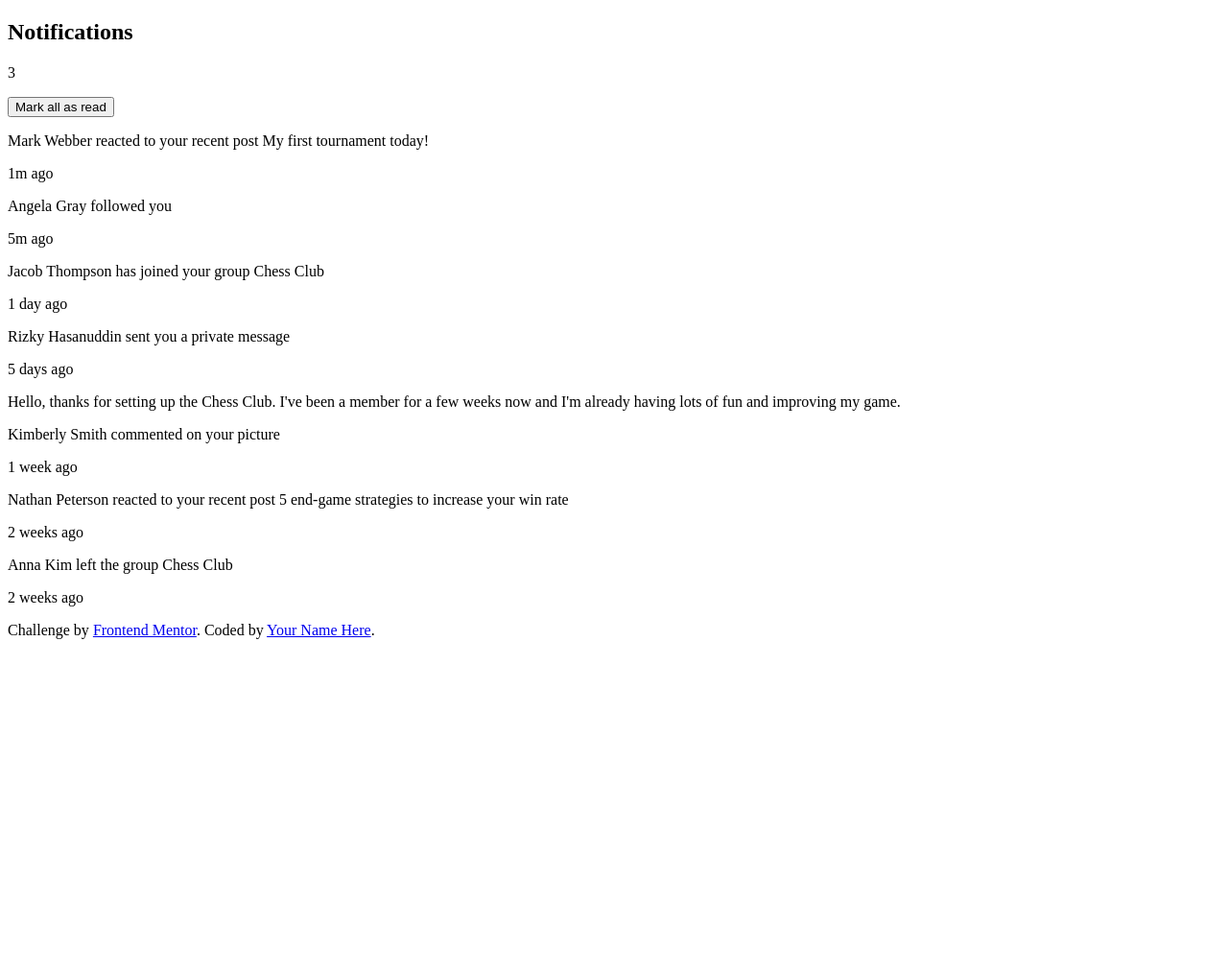
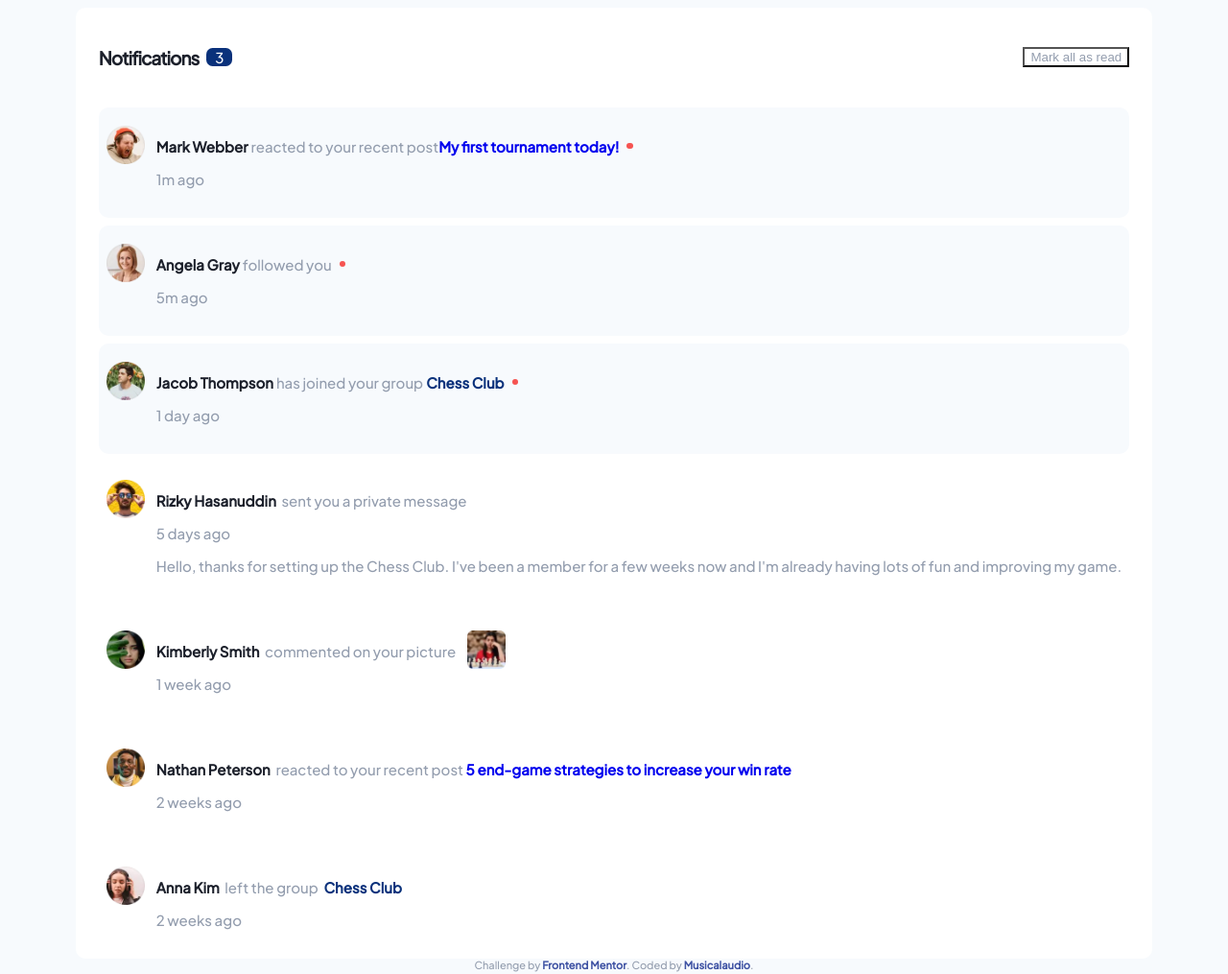
Before and after one commit to Musicalaudio/Notfications-page-hub, a plain HTML site: page index.html in a window 1280 px wide. Shown: the whole page at 96% size. Before the commit the page ends 800 px from the top, so only its background shows below. Drawn offline with Linux system fonts and the light colour scheme.

Commit message:
added javascript and css for notification toggling

```diff
--- a/index.html
+++ b/index.html
@@ -4,48 +4,78 @@
   <meta charset="UTF-8">
   <meta name="viewport" content="width=device-width, initial-scale=1.0"> <!-- displays site properly based on user's device -->
   <link rel="icon" type="image/png" sizes="32x32" href="./assets/images/favicon-32x32.png">
+  <!-- css reset -->
+  <link rel="stylesheet" href="./styles/reset.css">
+  <!-- css global stylsheet -->
+  <link rel="stylesheet" href="./styles/style.css">
   <title>Frontend Mentor | Notifications page</title>
+  <!-- JavaScript linked below-->
+  <script src="./main.js" defer></script>
 </head>
-<body>
-  <section class="notifications">
-    <h1>Notifications</h1>
-    <p aria-label="The number of noticiations">3</p>
-    <button>Mark all as read</button>
-    <div>
-      <p><a>Mark Webber</a> reacted to your recent post <a>My first tournament today!</a></p>
-      <p>1m ago</p>
+<body class="grid">
+  <section class="[ notifs ] [ wrapper flow ]">
+    <div class="[ notifs__header ] [ flex ]">
+      <h1>Notifications</h1>
+      <p class="notifs__total" aria-label="The number of notifications">3</p>
+      <button type="button" class="notifs__mark-all">Mark all as read</button>
     </div>
-    <div>
-      <p><a>Angela Gray</a> followed you</p>
-      <p>5m ago</p>
-    </div>
-    <div>
-      <p><a>Jacob Thompson</a> has joined your group Chess Club</p>
-      <p>1 day ago</p>
-    </div>
-    <div>
-      <p><a>Rizky Hasanuddin</a> sent you a private message<p>
-      <p>5 days ago</p>
-      <div>Hello, thanks for setting up the Chess Club. I've been a member for a few weeks now and
-        I'm already having lots of fun and improving my game.
+    <div class="[ notification ] [ flex ]" data-read=false>
+      <img src="./assets/images/avatar-mark-webber.webp" alt="Mark Webber's profile image">
+      <div class="notification__text">
+        <p><a href="#" data-link="user">Mark Webber</a> reacted to your recent post <a href="#">My first tournament today!</a></p>
+        <p class="date">1m ago</p>
       </div>
     </div>
-    <div>
-      <p><a>Kimberly Smith</a> commented on your picture</p>
-      <p>1 week ago</p>
+    <div class="[ notification ] [ flex ]" data-read=false>
+      <img src="./assets/images/avatar-angela-gray.webp" alt="Angela Gray's profile image">
+      <div class="notification__text">
+        <p><a href="#" data-link="user">Angela Gray</a> followed you</p>
+        <p class="date">5m ago</p>
+      </div>
     </div>
-    <div>
-      <p><a>Nathan Peterson</a> reacted to your recent post 5 end-game strategies to increase your win rate</p>
-      <p>2 weeks ago</p>
+    <div class="[ notification ] [ flex ]" data-read=false>
+      <img src="./assets/images/avatar-jacob-thompson.webp" alt="Jacob Thompson's profile image">
+      <div class="notification__text">
+        <p><a href="#" data-link="user">Jacob Thompson</a> has joined your group <a href="#" data-link="group">Chess Club</a></p>
+        <p class="date">1 day ago</p>
+      </div>
     </div>
-    <div>
-      <p><a>Anna Kim</a> left the group Chess Club</p>
-      <p>2 weeks ago</p>
+    <div class="[ notification ] [ flex ]">
+      <img src="./assets/images/avatar-rizky-hasanuddin.webp" alt="Rizky Hasanuddin's profile image">
+      <div class="notification__text">
+        <p><a href="#" data-link="user">Rizky Hasanuddin</a> sent you a private message<p>
+        <p class="date">5 days ago</p>
+      <div><p>Hello, thanks for setting up the Chess Club. I've been a member for a few weeks now and
+        I'm already having lots of fun and improving my game.</p>
+        </div>
+      </div>
+    </div>
+    <div class="[ notification ] [ flex ]">
+      <img src="./assets/images/avatar-kimberly-smith.webp" alt="Kimberly Smith's profile image">
+      <div class="notification__text">
+        <p><a href="#" data-link="user">Kimberly Smith</a> commented on your picture</p>
+        <p class="date">1 week ago</p>
+      </div>
+      <img src="./assets/images/image-chess.webp" alt="image of kimberly playing chess">
+    </div>
+    <div class="[ notification ] [ flex ]">
+      <img src="./assets/images/avatar-nathan-peterson.webp" alt="Nathan Peterson's profile image">
+      <div class="notification__text">
+        <p><a href="#" data-link="user">Nathan Peterson</a> reacted to your recent post <a href="#">5 end-game strategies to increase your win rate</a></p>
+        <p class="date">2 weeks ago</p>
+      </div>
+    </div>
+    <div class="[ notification ] [ flex ]">
+      <img src="./assets/images/avatar-anna-kim.webp" alt="Anna Kim's profile image">
+      <div class="notification__text">
+        <p><a href="#" data-link="user">Anna Kim</a> left the group <a href="#" data-link="group">Chess Club</a></p>
+        <p class="date">2 weeks ago</p>
+      </div>
     </div>
   </section>
   <div class="attribution">
-    Challenge by <a href="https://www.frontendmentor.io?ref=challenge" target="_blank">Frontend Mentor</a>.
-    Coded by <a href="#">Your Name Here</a>.
+    Challenge by <a rel="noopener" href="https://www.frontendmentor.io?ref=challenge" target="_blank">Frontend Mentor</a>.
+    Coded by <a rel="noopener" href="https://github.com/Musicalaudio/Notfications-page-hub" target="_blank">Musicalaudio</a>.
   </div>
 </body>
 </html>
--- /dev/null
+++ b/main.js
@@ -0,0 +1,19 @@
+const unread = Array.from(document.querySelectorAll("[data-read=false]"));
+const notifsTotal = document.querySelector(".notifs__total");
+document.querySelector(".notifs__mark-all").addEventListener("click", markAsRead);
+console.log(unread)
+
+
+function markAsRead(){
+  console.log("hi")
+  unread.forEach((notification, index) => {
+      notification.setAttribute("data-read", true);
+      // unread.pop(element);
+  })
+  // if(unread.length === 0){
+  //   notifsTotal.textContent = 0;
+  //   notifsTotal.style.display = "none";
+  // }
+  notifsTotal.textContent = 0;
+  notifsTotal.style.display = "none";
+}
--- a/styles/style.css
+++ b/styles/style.css
@@ -1,9 +1,149 @@
 :root{
+  /* colors */
+  --light-bg: 0, 0%, 100%;
+  --primary-red: 1, 90%, 64%;
+  --primary-blue: 219, 85%, 26%;
+  --neutral-light-grayish-blue-0: 210, 60%, 98%;
+  --neutral-light-grayish-blue-1: 211, 68%, 94%;
+  --neutral-light-grayish-blue-2: 205, 33%, 90%;
+  --neutral-grayish-blue: 219, 14%, 63%;
+  --neutral-dark-grayish-blue: 219, 12%, 42%;
+  --neutral-very-dark-blue: 224, 21%, 14%;
 
+  /* font-weights */
+  --fw-medium: 500;
+  --fw-extrabold: 800;
 }
 
+@font-face {
+  font-family: 'Plus Jakarta Sans';
+  src: url(../assets/fonts/static/PlusJakartaSans-ExtraBold.ttf);
+  font-weight: var(--fw-extrabold);
+}
+
+@font-face {
+  font-family: 'Plus Jakarta Sans';
+  src: url(../assets/fonts/static/PlusJakartaSans-Medium.ttf);
+  font-weight: var(--fw-medium);
+}
+
+/* global styles */
 body{
+  grid-template-rows: 1fr auto;
+  place-items: center;
+  color: hsl(var(--neutral-grayish-blue));
+  background-color: hsl(var(--neutral-light-grayish-blue-0));
+  font-family: 'Plus Jakarta Sans';
+  font-size: 0.9375rem;
+}
 
+h1{
+  color: hsl(var(--neutral-very-dark-blue));
+  font-weight: var(--fw-extrabold);
+  font-size: 1.1875rem;
+  letter-spacing: -1px;
+}
+
+button{
+  background: none;
+  color: inherit;
+}
+
+a{
+  font-weight: var(--fw-extrabold);
+  text-decoration: none;
+}
+
+a[data-link="user"]{
+  color: hsl(var(--neutral-very-dark-blue));
+  margin-inline-end: .2em;
+}
+
+a[data-link="group"]{
+  color: hsl(var(--primary-blue));
+  margin-inline-start: .2em;
+}
+
+
+/* blocks */
+.notifs{
+  background-color: hsl(var(--light-bg));
+  border-radius: 10px;
+}
+
+.notifs__header{
+  --flex-align: center;
+  --flex-gap: .5rem;
+  margin-block: 1.5rem;
+}
+
+.notifs__total{
+  color: hsl(var(--light-bg));
+  background-color: hsl(var(--primary-blue));
+  border-radius: 6.5px;
+  padding-inline: .6em;
+}
+
+.notifs__mark-all{
+  margin-left: auto;
+  cursor: pointer;
+}
+
+.notification{
+  --flex-gap: .75rem;
+  padding: 1rem .5rem;
+  border-radius: 10px;
+}
+
+.notification[data-read=false]{
+  background-color: hsl(var(--neutral-light-grayish-blue-0));
+  /* flex-direction: row; */
+}
+
+.notification[data-read=false] p{
+  display: flex;
+  align-items: center;
+}
+
+.notification[data-read=false] p:first-of-type::after{
+  content: "";
+  width: .4rem;
+  margin-left: .5rem;
+  border-radius: 50%;
+  aspect-ratio: 1;
+  background-color: hsl(var(--primary-red));
+}
+
+.notification img{
+  width: 2.5rem;
+  aspect-ratio: 1;
+  margin-block: .2rem auto;
+}
+
+/* layouts */
+.grid{
+  display: grid;
+  grid-auto-flow: var(--grid-flow, row);
+  gap: var(--grid-gap, 0rem)
+}
+
+.flex{
+  display: flex;
+  flex-direction: var(--flex-direction, row);
+  align-items: var(--flex-align, start);
+  justify-content: var(--flex-justify, start);
+  gap: var(--flex-gap, 0rem)
+}
+
+/* utilities */
+.wrapper{
+  max-width: var(--wrapper-width, 75rem);
+  padding-inline: 1.5rem;
+  margin-inline: auto;
+}
+
+.flow > * + * {
+  margin-top: var(--flow-space, .5rem)
 }
 
 /* attribution from template */
```
Also changed, not shown: design/active-states.jpg.
